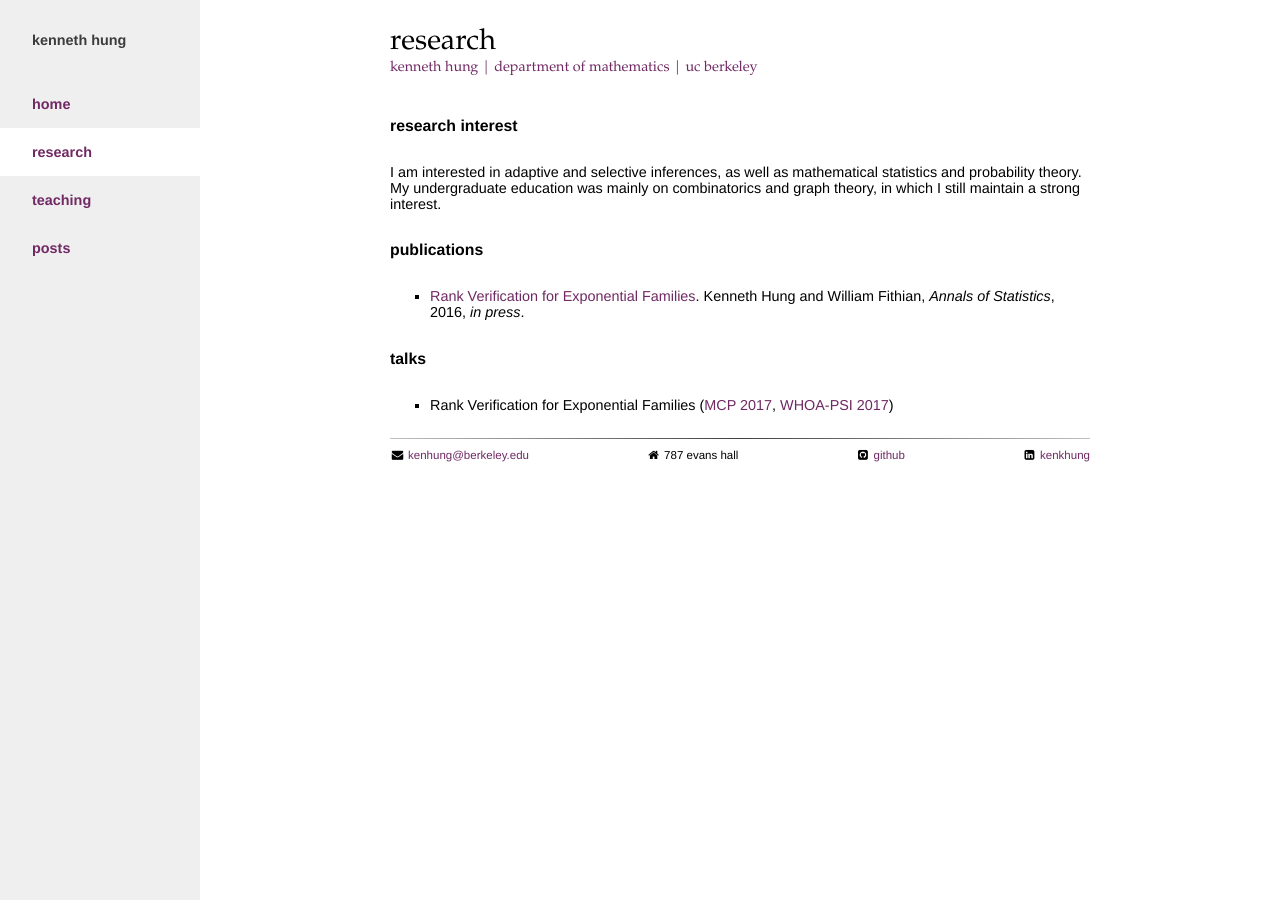
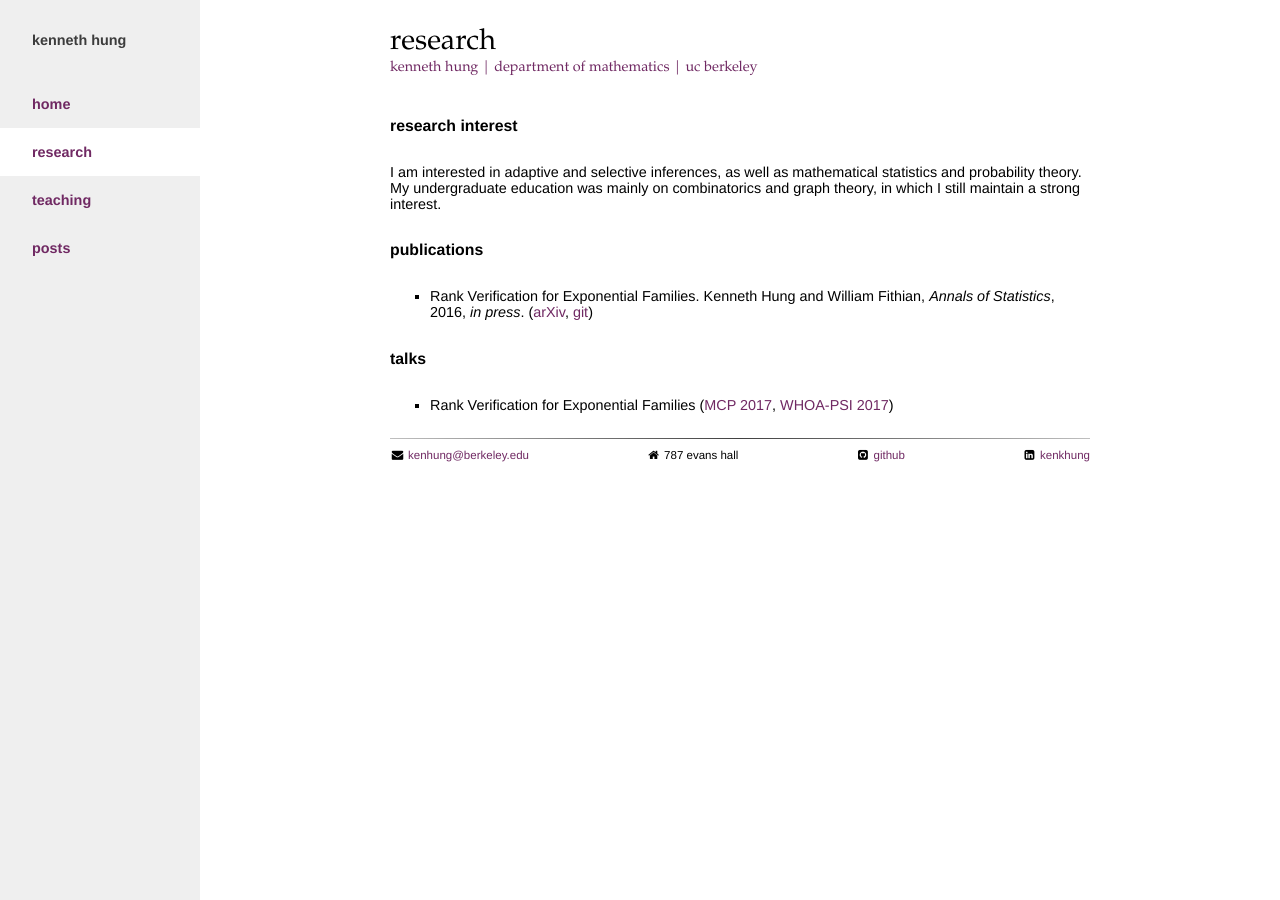
Before and after one commit to yiqunchen/kenhungkk.github.io, a Jekyll site: the page built from research.md, in a window 1280 px wide. Built offline with Jekyll 4.4.1, drawn with Linux system fonts in a browser that asks for light colours; nearby versions of some CDN libraries.

Commit message:
research updated

```diff
--- a/research.md
+++ b/research.md
@@ -9,7 +9,7 @@ I am interested in adaptive and selective inferences, as well as mathematical st
 
 # Publications
 
-- [Rank Verification for Exponential Families](http://arxiv.org/abs/1610.03944). Kenneth Hung and William Fithian, *Annals of Statistics*, 2016, *in press*.
+- Rank Verification for Exponential Families. Kenneth Hung and William Fithian, *Annals of Statistics*, 2016, *in press*. ([arXiv](http://arxiv.org/abs/1610.03944), [git](https://github.com/kenhungkk/verifying-winner.git))
 
 # Talks
 
```
